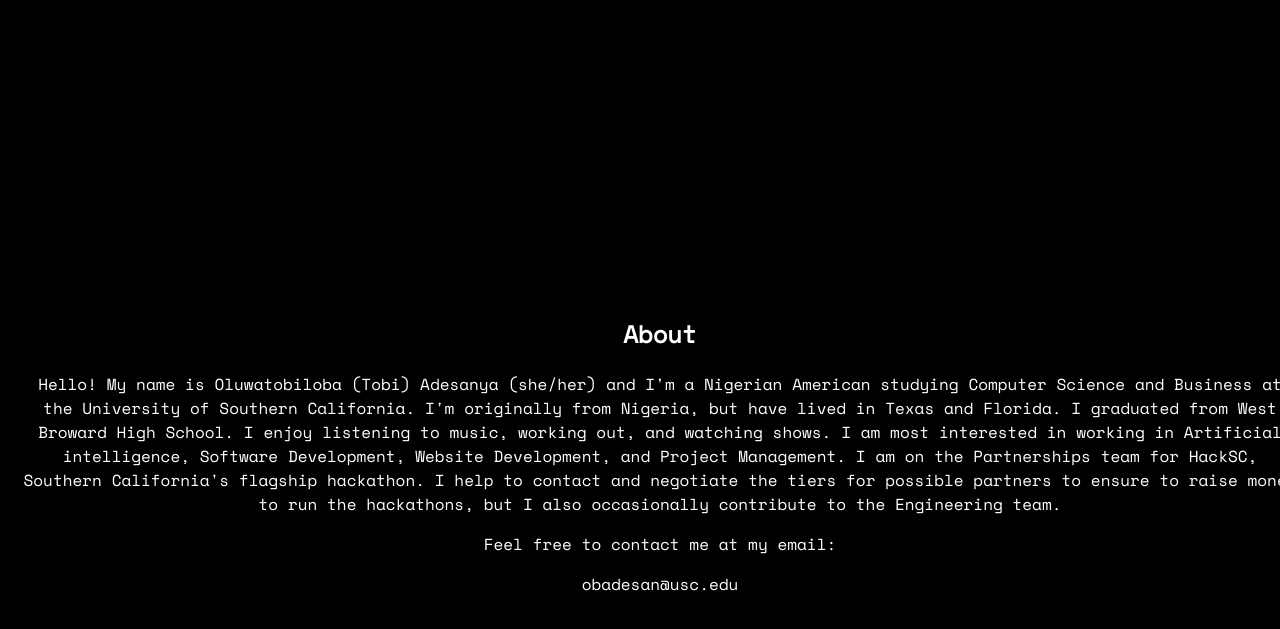
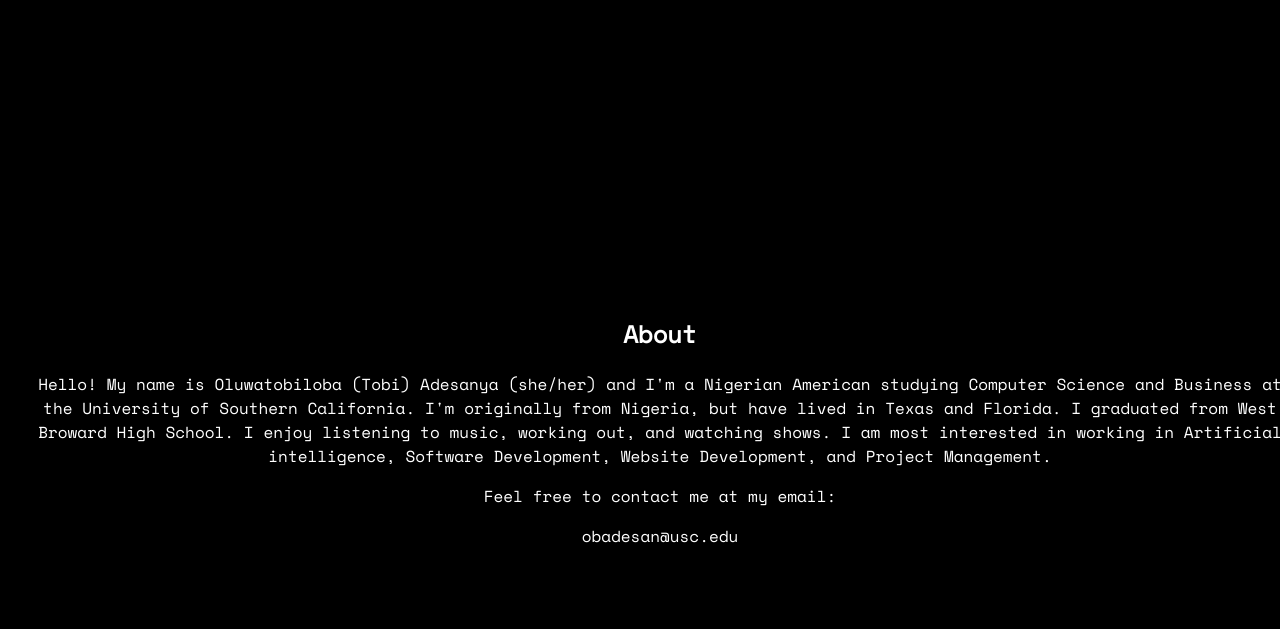
Before and after one commit to tobilicous/tobiWebsite, a plain HTML site: page index.html in a window 1280 px wide. Shown: the part 437-1066 px from the top of the page. Drawn offline with nearby package versions, Linux system fonts and the light colour scheme.

Commit message:
Update index.html

```diff
--- a/index.html
+++ b/index.html
@@ -206,14 +206,14 @@
         <p>
 
         </p>
-        <p>
+        <center>
+            <p>
             Hello! My name is Oluwatobiloba (Tobi) Adesanya (she/her) and I'm a Nigerian American studying Computer Science and Business at the University of Southern California.
             I'm originally from Nigeria, but have lived in Texas and Florida.
             I graduated from West Broward High School. I enjoy listening to music, working out, and watching shows.
             I am most interested in working in Artificial intelligence, Software Development, Website Development, and Project Management.
-            I am on the Partnerships team for HackSC, Southern California's flagship hackathon.
-            I help to contact and negotiate the tiers for possible partners to ensure to raise money to run the hackathons, but I also occasionally contribute to the Engineering team.
-        </p>
+            </p>
+        </center>
         <p>
             Feel free to contact me at my email:
         </p>
```
